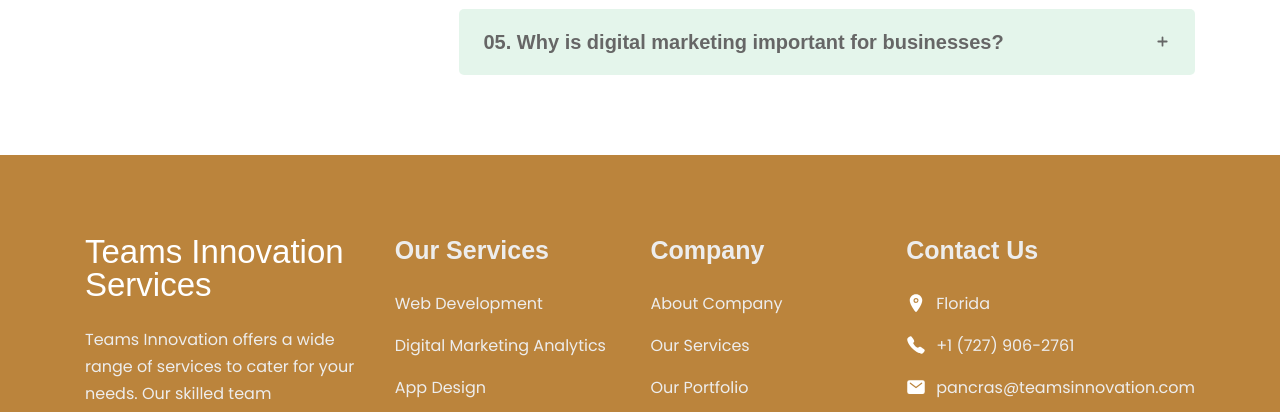
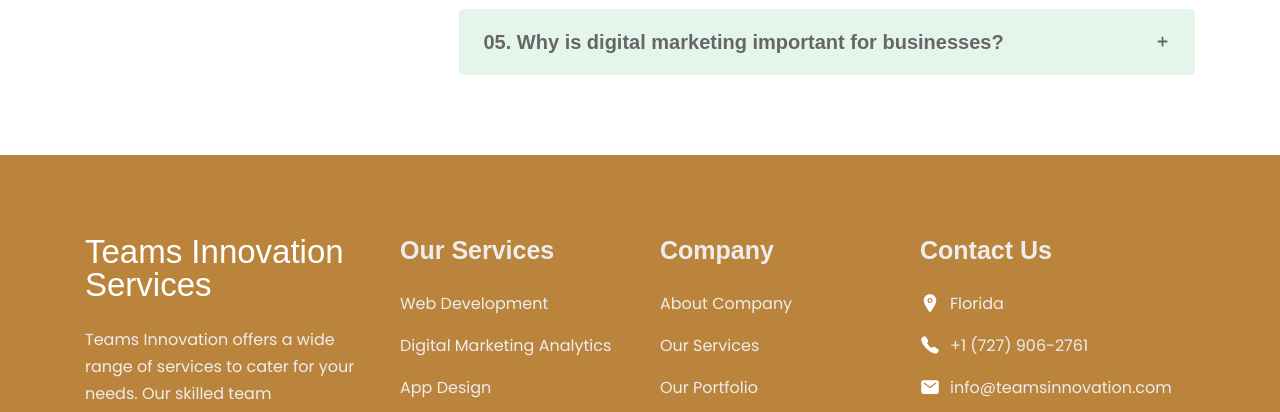
Before and after one commit to TimothyMunene/teamsinnovation, a plain HTML site: page index.html in a window 1280 px wide. Shown: the part 4497-4909 px from the top of the page. Drawn offline with nearby package versions, Linux system fonts and the light colour scheme; a web font is replaced by a local one.

Commit message:
8 commit

```diff
--- a/index.html
+++ b/index.html
@@ -785,7 +785,7 @@
           <li class="footer-item">
             <ion-icon name="mail" aria-hidden="true" style="color: white;"></ion-icon>
 
-            <a href="mailto:info@teamsinnovation.com" class="contact-link">pancras@teamsinnovation.com</a>
+            <a href="mailto:info@teamsinnovation.com" class="contact-link">info@teamsinnovation.com</a>
           </li>
 
           <li class="footer-item">
```
